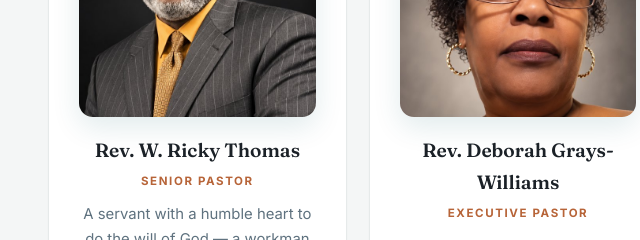
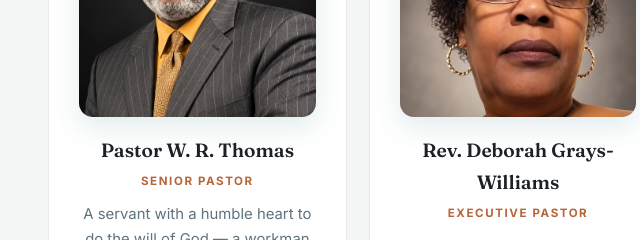
Before and after one commit to bcfc1media-collab/berean-site, a plain HTML site: page about.html in a window 1280 px wide. Shown: the part 2880-3120 px from the top of the page, 122-762 px from the left. Drawn offline with Linux system fonts and the light colour scheme.

Commit message:
Leadership card: use Pastor W. R. Thomas (consistent naming)
Co-Authored-By: Claude Opus 4.8 <noreply@anthropic.com>

```diff
--- a/about.html
+++ b/about.html
@@ -94,8 +94,8 @@
     </div>
     <div class="grid cols3" style="max-width:940px;margin:0 auto">
       <div class="card leader">
-        <img class="pfp" src="assets/pastor-ricky.jpg" alt="Rev. W. Ricky Thomas, Senior Pastor" />
-        <b>Rev. W. Ricky Thomas</b><div class="role">Senior Pastor</div>
+        <img class="pfp" src="assets/pastor-ricky.jpg" alt="Pastor W. R. Thomas, Senior Pastor" />
+        <b>Pastor W. R. Thomas</b><div class="role">Senior Pastor</div>
         <p>A servant with a humble heart to do the will of God — a workman in the vineyard who loves preaching and teaching the gospel, leading souls to Christ.</p>
       </div>
       <div class="card leader">
```
